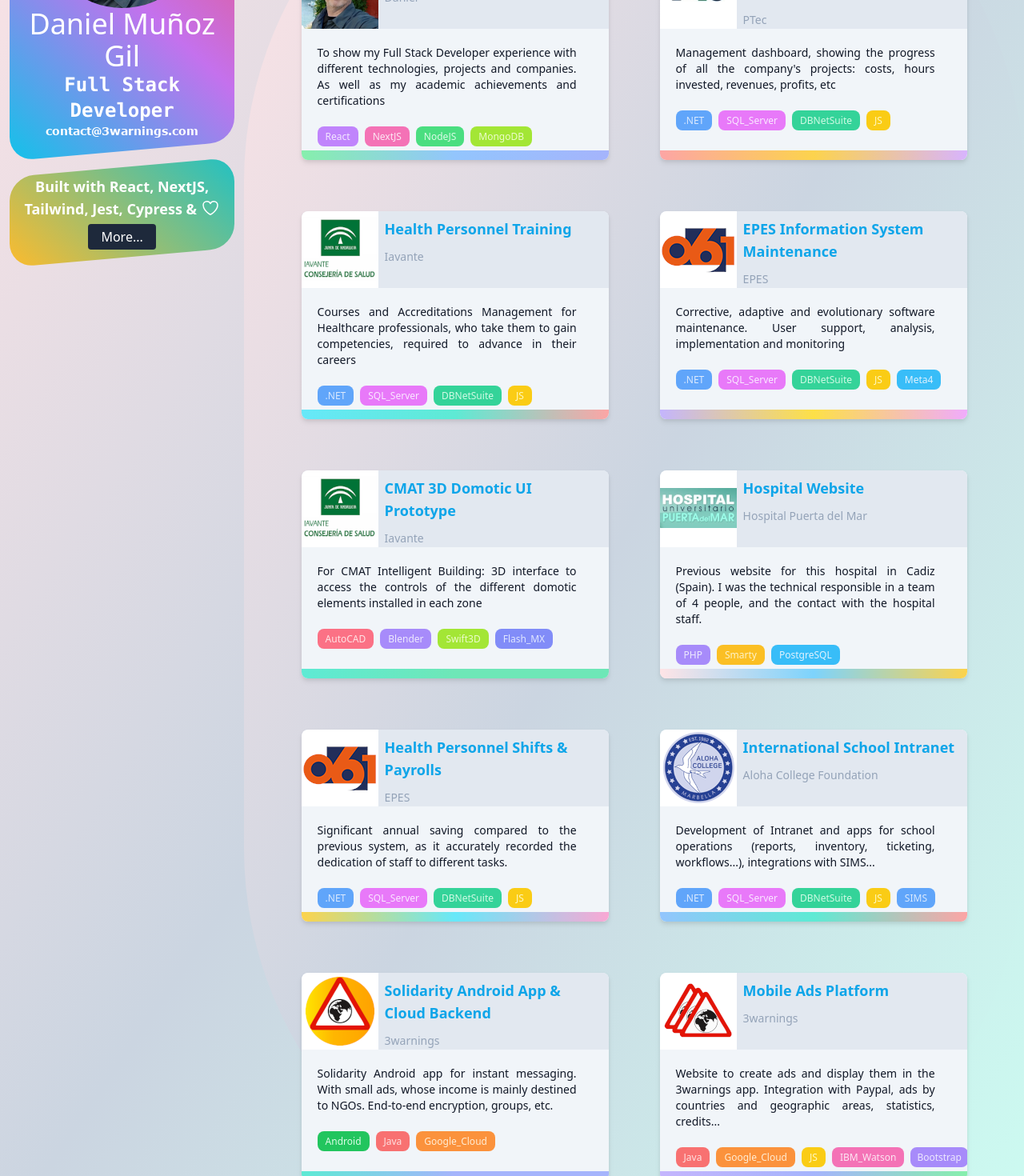
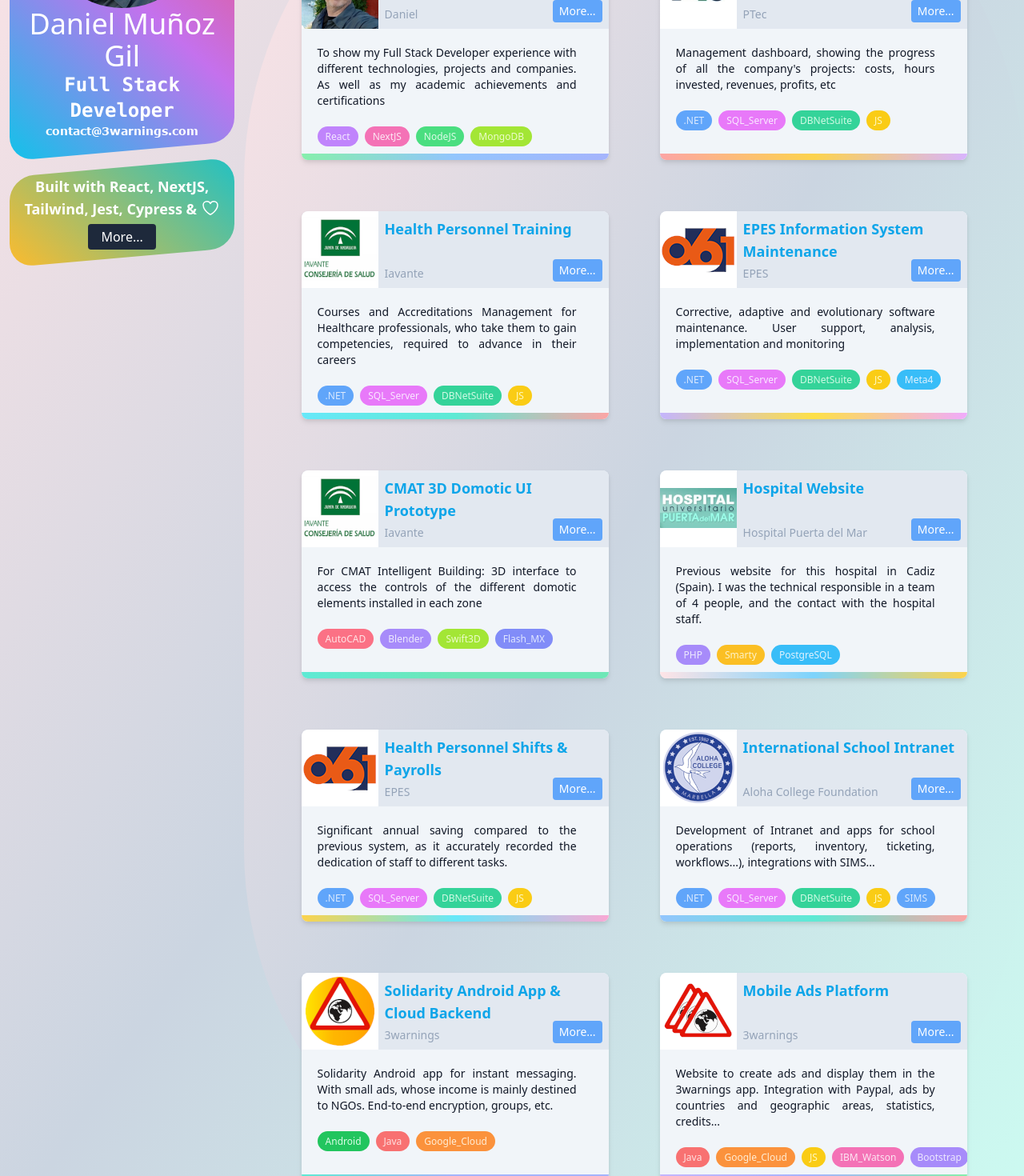
Before and after one commit to DaniMunoz/portfolio, a Next.js app: page / in a window 1280 px wide. Shown: the part 340-1810 px from the top of the page at 80% size. Built offline with nearby package versions, Linux system fonts and the light colour scheme.

Commit message:
ProjectList cards CSS tweaking, and 'more' button added

```diff
--- a/components/projectList/projectList.jsx
+++ b/components/projectList/projectList.jsx
@@ -13,19 +13,20 @@
 
   const cards = projects.map((project, i) => (
     <div key={project.id} role="projectCard" href="#" className="relative block overflow-hidden rounded-lg p-0 max-w-sm m-8 bg-slate-100 hover:bg-white drop-shadow-md hover:drop-shadow-xl shadow-slate-900 w-80 sm:w-96">
-      <span id={"gradiente-" + project.id} className={"absolute inset-x-0 bottom-0 h-3 bg-gradient-to-r " + gradientes[i]}></span>
+      <span id={"gradiente-" + project.id} className={"absolute inset-x-0 bottom-0 h-2 bg-gradient-to-r " + gradientes[i]}></span>
 
       <div className="justify-between flex">
         <div className="ml-0 flex-shrink-0 block">
           <Image alt={project.project_en} className="h-24 w-24 rounded-tl-lg object-cover" height={96} width={96} src={project.image}/>
         </div>
 
-        <div className='bg-slate-200 w-full text-left'>
+        <div className='bg-slate-200 w-full text-left relative'>
           { (language == "en") && <h3 className="p-2 text-lg font-bold text-sky-500 dark:text-sky-500">{project.project_en}</h3>}
           { (language == "es") && <h3 className="p-2 text-lg font-bold text-sky-500 dark:text-sky-500">{project.project_es}</h3>}
-          <a href={project.customer_web} className="p-2 text-sm font-medium text-slate-400" target="_blank" rel="noreferrer">{project.customer}</a>
+          <a href={project.customer_web} className="p-2 text-sm font-medium text-slate-400 absolute bottom-0 left-0" target="_blank" rel="noreferrer">{project.customer}</a>
+          { (language == "en") && <button className="bg-blue-400 hover:bg-blue-500 text-white text-sm px-2 py-1 rounded absolute bottom-2 right-2">More...</button>}
+          { (language == "es") && <button className="bg-blue-400 hover:bg-blue-500 text-white text-sm px-2 py-1 rounded absolute bottom-2 right-2">Más...</button>}
         </div>
-
 
       </div>
 
@@ -37,49 +38,49 @@
           project.technologies.map((tech) => {
               switch (tech.tech) {
                 case ".NET":
-                  return <span key={tech.tech} className="bg-blue-400 text-blue-100 dark:bg-blue-400 dark:text-white text-xs font-medium mr-2 px-2.5 py-1 rounded-lg ">{tech.tech}</span>;
+                  return <span key={tech.tech} className="bg-blue-400 text-blue-100 dark:bg-blue-400 dark:text-white text-xs font-medium mr-2 px-2.5 py-1 rounded-full ">{tech.tech}</span>;
                 case "Android":
-                  return <span key={tech.tech} className="bg-green-500 text-green-100 dark:bg-green-500 dark:text-white text-xs font-medium mr-2 px-2.5 py-1 rounded-lg ">{tech.tech}</span>;
+                  return <span key={tech.tech} className="bg-green-500 text-green-100 dark:bg-green-500 dark:text-white text-xs font-medium mr-2 px-2.5 py-1 rounded-full ">{tech.tech}</span>;
                 case "AutoCAD":
-                  return <span key={tech.tech} className="bg-rose-400 text-rose-100 dark:bg-rose-400 dark:text-white text-xs font-medium mr-2 px-2.5 py-1 rounded-lg ">{tech.tech}</span>;
+                  return <span key={tech.tech} className="bg-rose-400 text-rose-100 dark:bg-rose-400 dark:text-white text-xs font-medium mr-2 px-2.5 py-1 rounded-full ">{tech.tech}</span>;
                 case "Blender":
-                  return <span key={tech.tech} className="bg-violet-400 text-violet-100 dark:bg-violet-400 dark:text-white text-xs font-medium mr-2 px-2.5 py-1 rounded-lg ">{tech.tech}</span>;
+                  return <span key={tech.tech} className="bg-violet-400 text-violet-100 dark:bg-violet-400 dark:text-white text-xs font-medium mr-2 px-2.5 py-1 rounded-full ">{tech.tech}</span>;
                 case "Bootstrap":
-                  return <span key={tech.tech} className="bg-violet-400 text-violet-100 dark:bg-violet-400 dark:text-white text-xs font-medium mr-2 px-2 py-1 rounded-lg ">{tech.tech}</span>;
+                  return <span key={tech.tech} className="bg-violet-400 text-violet-100 dark:bg-violet-400 dark:text-white text-xs font-medium mr-2 px-2 py-1 rounded-full ">{tech.tech}</span>;
                 case "DBNetSuite":
-                  return <span key={tech.tech} className="bg-emerald-400 text-emerald-100 dark:bg-emerald-400 dark:text-white text-xs font-medium mr-2 px-2.5 py-1 rounded-lg ">{tech.tech}</span>;
+                  return <span key={tech.tech} className="bg-emerald-400 text-emerald-100 dark:bg-emerald-400 dark:text-white text-xs font-medium mr-2 px-2.5 py-1 rounded-full ">{tech.tech}</span>;
                 case "Flash_MX":
-                  return <span key={tech.tech} className="bg-indigo-400 text-indigo-100 dark:bg-indigo-400 dark:text-white text-xs font-medium mr-2 px-2.5 py-1 rounded-lg ">{tech.tech}</span>;
+                  return <span key={tech.tech} className="bg-indigo-400 text-indigo-100 dark:bg-indigo-400 dark:text-white text-xs font-medium mr-2 px-2.5 py-1 rounded-full ">{tech.tech}</span>;
                 case "Google_Cloud":
-                  return <span key={tech.tech} className="bg-orange-400 text-orange-100 dark:bg-orange-400 dark:text-white text-xs font-medium mr-2 px-2.5 py-1 rounded-lg ">{tech.tech}</span>;
+                  return <span key={tech.tech} className="bg-orange-400 text-orange-100 dark:bg-orange-400 dark:text-white text-xs font-medium mr-2 px-2.5 py-1 rounded-full ">{tech.tech}</span>;
                 case "IBM_Watson":
-                  return <span key={tech.tech} className="bg-pink-400 text-pink-100 dark:bg-pink-400 dark:text-white text-xs font-medium mr-2 px-2.5 py-1 rounded-lg ">{tech.tech}</span>;
+                  return <span key={tech.tech} className="bg-pink-400 text-pink-100 dark:bg-pink-400 dark:text-white text-xs font-medium mr-2 px-2.5 py-1 rounded-full ">{tech.tech}</span>;
                 case "Java":
-                  return <span key={tech.tech} className="bg-red-400 text-red-100 dark:bg-red-400 dark:text-white text-xs font-medium mr-2 px-2.5 py-1 rounded-lg ">{tech.tech}</span>;
+                  return <span key={tech.tech} className="bg-red-400 text-red-100 dark:bg-red-400 dark:text-white text-xs font-medium mr-2 px-2.5 py-1 rounded-full ">{tech.tech}</span>;
                 case "JS":
-                  return <span key={tech.tech} className="bg-yellow-400 text-yellow-100 dark:bg-yellow-400 dark:text-black text-xs font-medium mr-2 px-2.5 py-1 rounded-lg ">{tech.tech}</span>;
+                  return <span key={tech.tech} className="bg-yellow-400 text-yellow-100 dark:bg-yellow-400 dark:text-black text-xs font-medium mr-2 px-2.5 py-1 rounded-full ">{tech.tech}</span>;
                 case "Meta4":
-                  return <span key={tech.tech} className="bg-sky-400 text-sky-100 dark:bg-sky-400 dark:text-white text-xs font-medium mr-2 px-2.5 py-1 rounded-lg ">{tech.tech}</span>;
+                  return <span key={tech.tech} className="bg-sky-400 text-sky-100 dark:bg-sky-400 dark:text-white text-xs font-medium mr-2 px-2.5 py-1 rounded-full ">{tech.tech}</span>;
                 case "MongoDB":
-                  return <span key={tech.tech} className="bg-lime-400 text-lime-100 dark:bg-lime-400 dark:text-white text-xs font-medium mr-2 px-2.5 py-1 rounded-lg ">{tech.tech}</span>;
+                  return <span key={tech.tech} className="bg-lime-400 text-lime-100 dark:bg-lime-400 dark:text-white text-xs font-medium mr-2 px-2.5 py-1 rounded-full ">{tech.tech}</span>;
                 case "NextJS":
-                  return <span key={tech.tech} className="bg-pink-400 text-pink-100 dark:bg-pink-400 dark:text-white text-xs font-medium mr-2 px-2.5 py-1 rounded-lg ">{tech.tech}</span>;
+                  return <span key={tech.tech} className="bg-pink-400 text-pink-100 dark:bg-pink-400 dark:text-white text-xs font-medium mr-2 px-2.5 py-1 rounded-full ">{tech.tech}</span>;
                 case "NodeJS":
-                  return <span key={tech.tech} className="bg-green-400 text-green-100 dark:bg-green-400 dark:text-white text-xs font-medium mr-2 px-2.5 py-1 rounded-lg ">{tech.tech}</span>;
+                  return <span key={tech.tech} className="bg-green-400 text-green-100 dark:bg-green-400 dark:text-white text-xs font-medium mr-2 px-2.5 py-1 rounded-full ">{tech.tech}</span>;
                 case "PHP":
-                  return <span key={tech.tech} className="bg-violet-400 text-violet-100 dark:bg-violet-400 dark:text-white text-xs font-medium mr-2 px-2.5 py-1 rounded-lg ">{tech.tech}</span>;
+                  return <span key={tech.tech} className="bg-violet-400 text-violet-100 dark:bg-violet-400 dark:text-white text-xs font-medium mr-2 px-2.5 py-1 rounded-full ">{tech.tech}</span>;
                 case "PostgreSQL":
-                  return <span key={tech.tech} className="bg-sky-400 text-sky-100 dark:bg-sky-400 dark:text-white text-xs font-medium mr-2 px-2.5 py-1 rounded-lg ">{tech.tech}</span>;
+                  return <span key={tech.tech} className="bg-sky-400 text-sky-100 dark:bg-sky-400 dark:text-white text-xs font-medium mr-2 px-2.5 py-1 rounded-full ">{tech.tech}</span>;
                 case "React":
-                  return <span key={tech.tech} className="bg-purple-400 text-purple-100 dark:bg-purple-400 dark:text-white text-xs font-medium mr-2 px-2.5 py-1 rounded-lg ">{tech.tech}</span>;
+                  return <span key={tech.tech} className="bg-purple-400 text-purple-100 dark:bg-purple-400 dark:text-white text-xs font-medium mr-2 px-2.5 py-1 rounded-full ">{tech.tech}</span>;
                 case "Smarty":
-                  return <span key={tech.tech} className="bg-amber-400 text-amber-100 dark:bg-amber-400 dark:text-black text-xs font-medium mr-2 px-2.5 py-1 rounded-lg ">{tech.tech}</span>;
+                  return <span key={tech.tech} className="bg-amber-400 text-amber-100 dark:bg-amber-400 dark:text-black text-xs font-medium mr-2 px-2.5 py-1 rounded-full ">{tech.tech}</span>;
                 case "SQL_Server":
-                  return <span key={tech.tech} className="bg-fuchsia-400 text-fuchsia-100 dark:bg-fuchsia-400 dark:text-white text-xs font-medium mr-2 px-2.5 py-1 rounded-lg ">{tech.tech}</span>;
+                  return <span key={tech.tech} className="bg-fuchsia-400 text-fuchsia-100 dark:bg-fuchsia-400 dark:text-white text-xs font-medium mr-2 px-2.5 py-1 rounded-full ">{tech.tech}</span>;
                 case "Swift3D":
-                  return <span key={tech.tech} className="bg-lime-400 text-lime-100 dark:bg-lime-400 dark:text-white text-xs font-medium mr-2 px-2.5 py-1 rounded-lg ">{tech.tech}</span>;
+                  return <span key={tech.tech} className="bg-lime-400 text-lime-100 dark:bg-lime-400 dark:text-white text-xs font-medium mr-2 px-2.5 py-1 rounded-full ">{tech.tech}</span>;
                 default:
-                  return <span key={tech.tech} className="bg-blue-400 text-blue-100 dark:bg-blue-400 dark:text-white text-xs font-medium mr-2 px-2.5 py-1 rounded-lg ">{tech.tech}</span>;
+                  return <span key={tech.tech} className="bg-blue-400 text-blue-100 dark:bg-blue-400 dark:text-white text-xs font-medium mr-2 px-2.5 py-1 rounded-full ">{tech.tech}</span>;
               }
             })
         }
```
